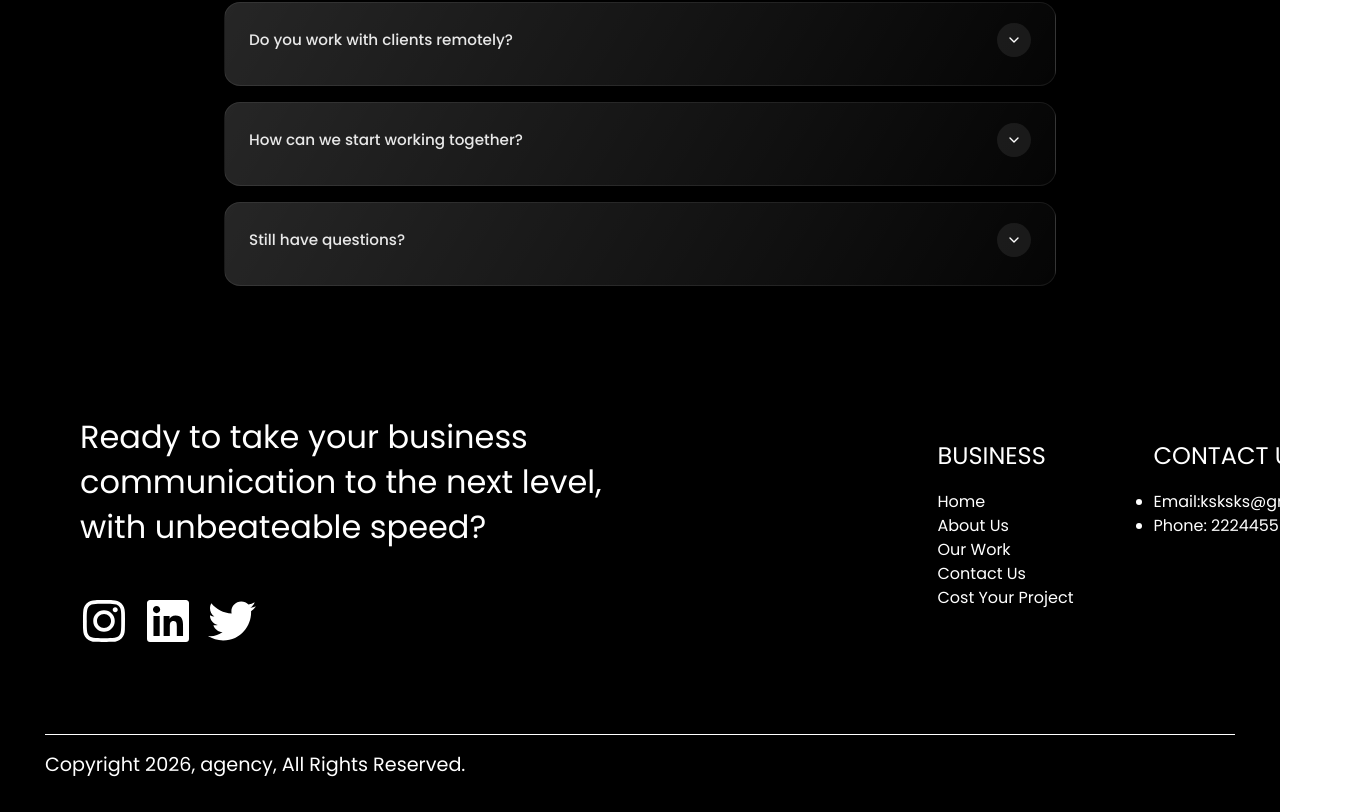
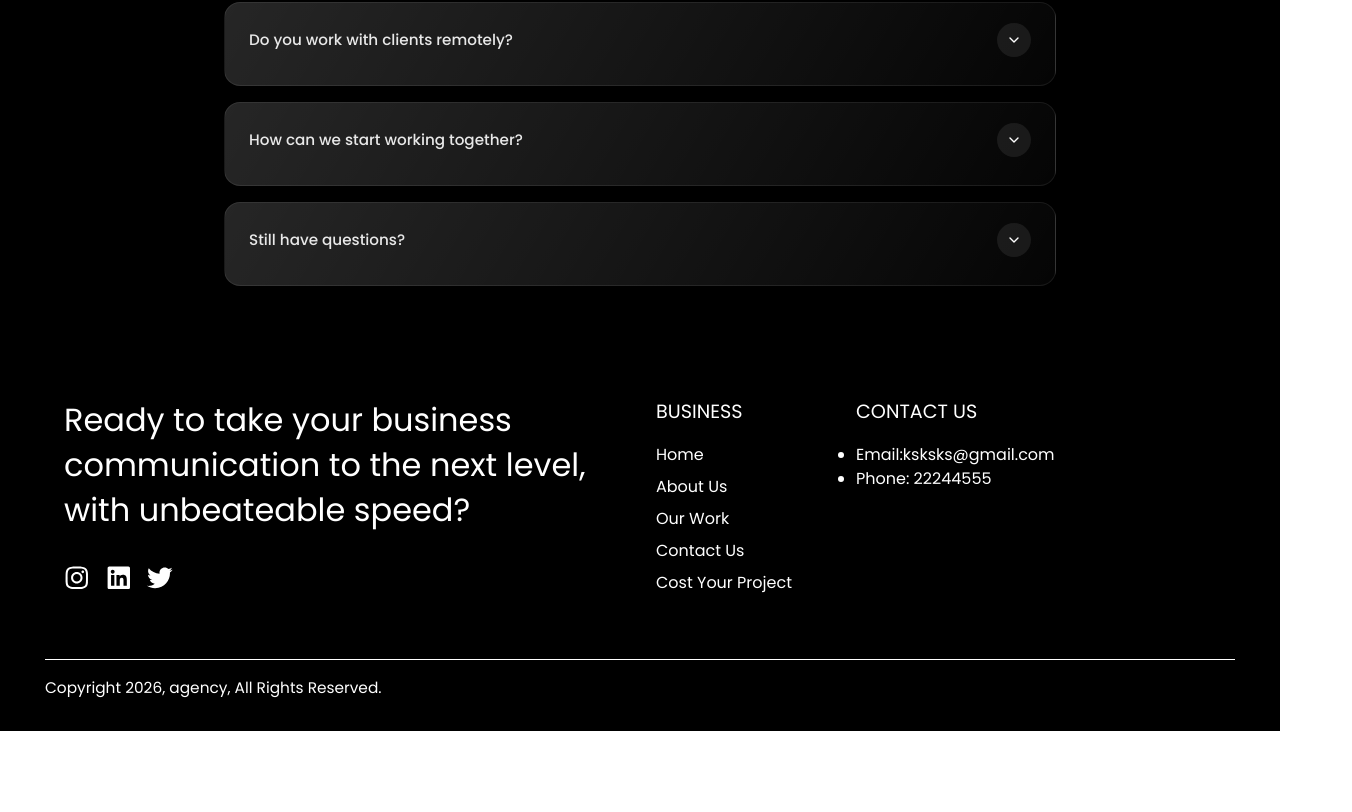
Before and after one commit to ASHTRAaa/achaia-, a React (Vite) app: page / in a window 1280 px wide. Shown: the part 3506-4318 px from the top of the page, 1352 px wide, since content can reach past the window. After the commit the page ends 4237 px from the top, so only its background shows below. Built offline with nearby package versions, Linux system fonts and the light colour scheme.

Commit message:
fixed footer spacing

```diff
--- a/src/components/footer/Footer.css
+++ b/src/components/footer/Footer.css
@@ -1,20 +1,36 @@
+.footer {
+    display: flex;
+    flex-direction: column;
+    background-color: black;
+    color: #fff;
+}
+
+
 .footer-section {
     background-color: black;
     color: #fff;
     display: flex;
-    padding: 5rem 5rem 0 5rem;
-    white-space: nowrap;
+    flex-wrap: wrap;
+    justify-content: space-between;
+    padding: clamp(1.5rem, 5vw, 5rem);
     width: 100%;
-    gap: 30%;
-    height: 50vh;
+    gap: 2rem;
 }
+
 
 .cont-socials {
     display: flex;
     flex-direction: column;
-    gap: 3rem;
+    gap: 2rem;
+    flex: 1 1 300px;
+}
 
+.cont span {
+    font-size: clamp(1.5rem, 2.5vw, 3rem);
+    line-height: 1.4;
+    overflow-wrap: break-word;
 }
+
 
 .socials {
     display: flex;
@@ -23,25 +39,28 @@
 
 .socials a {
     color: inherit;
-    font-size: 3rem;
+    font-size: clamp(1.5rem, 2vw, 3rem);
 }
+
 
 .contact-business {
     display: flex;
-    gap: 5rem;
-    padding-top: 1.5rem;
-
+    flex-wrap: wrap;
+    gap: clamp(2rem, 5vw, 5rem);
+    flex: 1 1 300px;
 }
 
-.business {
+.business,
+.contact {
     display: flex;
     flex-direction: column;
+}
 
-}
 
 .business-link {
     display: flex;
     flex-direction: column;
+    gap: 0.5rem;
 }
 
 .business a {
@@ -67,29 +86,18 @@
     transform: scaleX(1);
 }
 
+
 h6 {
-    font-size: 1.5rem;
+    font-size: clamp(1rem, 1.5vw, 1.5rem);
     font-weight: 400;
     text-transform: uppercase;
     padding-bottom: 1rem;
 }
 
-.cont span {
-    font-size: 2rem;
-    line-height: 45px;
-
-}
-
-.footer {
-    display: flex;
-    flex-direction: column;
-    background-color: black;
-    color: #fff;
-}
 
 .copyright {
     border-top: 1px solid white;
-    margin: 0 45px;
+    margin: 0 clamp(1rem, 5vw, 45px);
     padding: 1rem 0 2rem 0;
-    font-size: 1.2rem;
+    font-size: clamp(0.9rem, 1.2vw, 1.2rem);
 }
```
